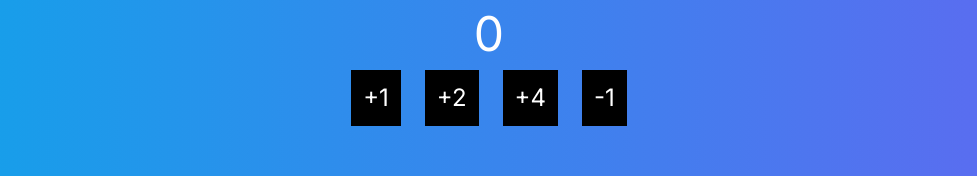
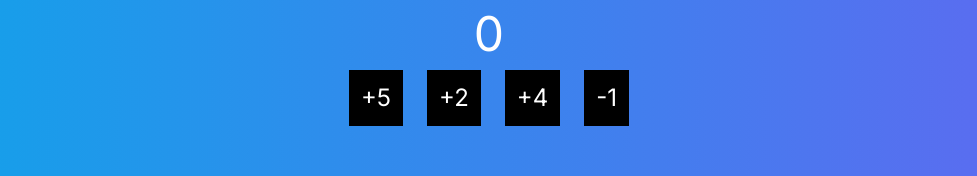
Before and after one commit to Jeanlerson/estudando-React, a Next.js app in the folder react-estudando/: page / in a window 1280 px wide. Shown: the part 326-502 px from the top of the page, without its empty margins (151-1128 px from the left). Built offline with nearby package versions, Linux system fonts and the light colour scheme.

Commit message:
state-updater

```diff
--- a/react-estudando/src/app/page.tsx
+++ b/react-estudando/src/app/page.tsx
@@ -26,7 +26,8 @@ const Page = () => {
 
   const [count, setCount] = useState(0);
   const handleClickButton = () => {
-    setCount(count + 1);
+    setCount(count + 3);
+    setCount(c => c + 2)
   }
   const handleClickButton2 = () => {
     setCount(count + 2);
@@ -43,7 +44,7 @@ const Page = () => {
    items-center text-white ${backgroundColor}`}>
       <p className="text-5xl">{count}</p>
       <div>
-        <button className="text-2xl bg-black p-3 m-3" onClick={handleClickButton}>+1</button>
+        <button className="text-2xl bg-black p-3 m-3" onClick={handleClickButton}>+5</button>
         <button className="text-2xl bg-black p-3 m-3" onClick={handleClickButton2}>+2</button>
         <button className="text-2xl bg-black p-3 m-3" onClick={handleClickButton3}>+4</button>
         <button className="text-2xl bg-black p-3 m-3" onClick={handleClickButton4}>-1</button>
```
